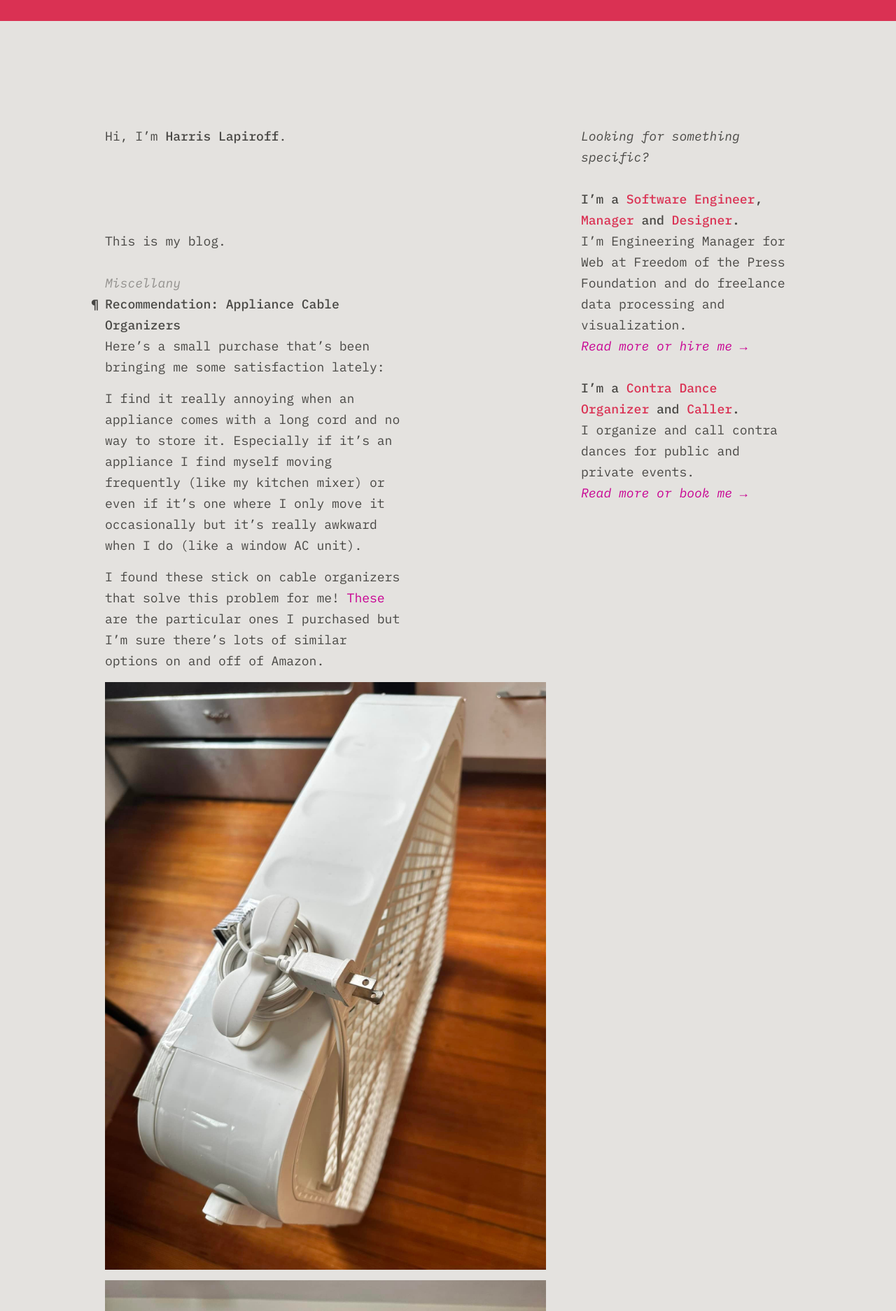
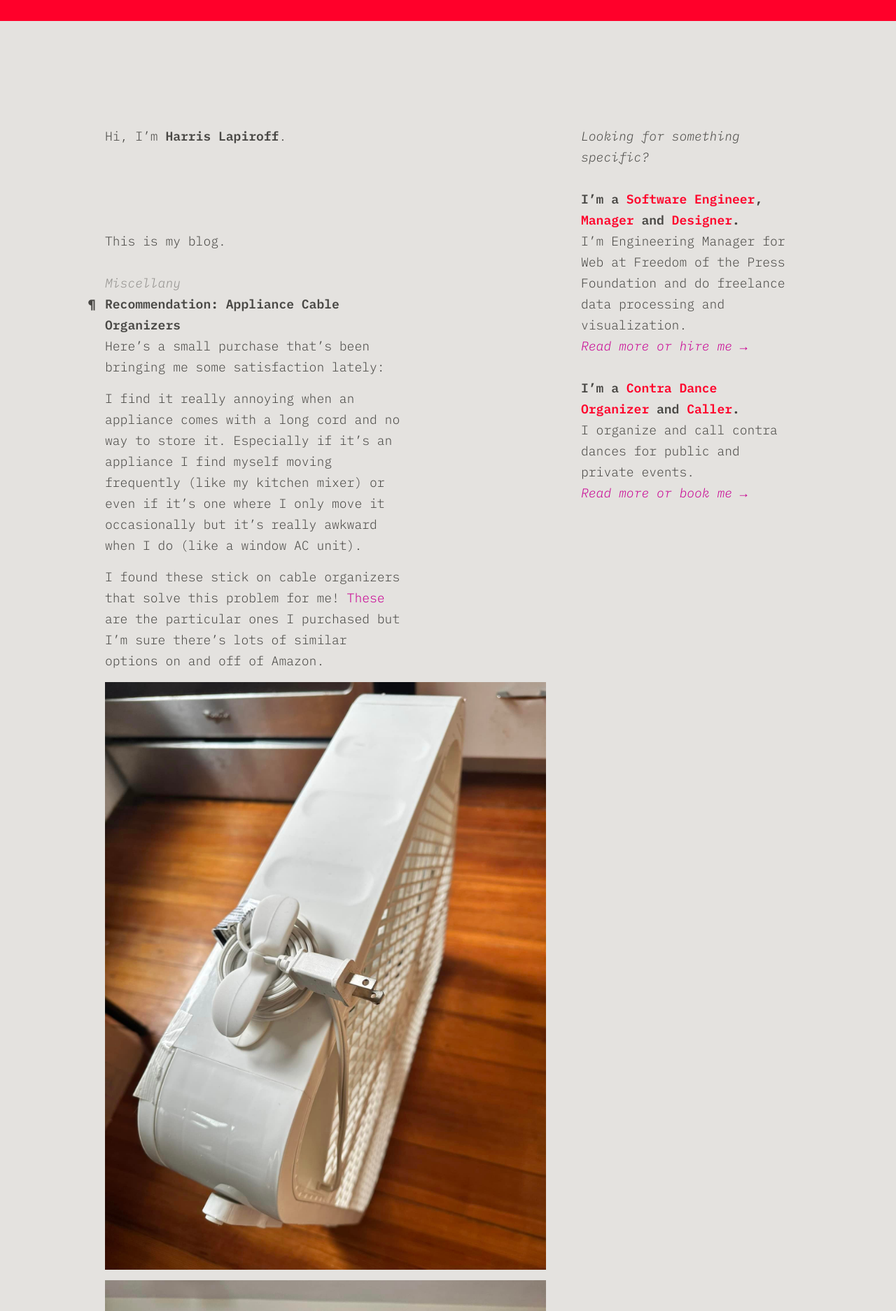
Before and after one commit to harrislapiroff/chromamine.com, a Jekyll site: the page built from index.md, in a window 1280 px wide. Shown: the top 1874 px of the page at 70% size. Built offline with Jekyll 4.4.1, drawn with Linux system fonts in a browser that asks for light colours.

Commit message:
Restructure templates and stylesheets

```diff
--- /dev/null
+++ b/_includes/blog-post.html
@@ -0,0 +1,17 @@
+<article class="blog-post">
+    <header>
+        {% unless include.post.categories == empty %}
+            <div class="category category-{{ include.post.categories|first|slugify }}">
+                {{ include.post.categories|first }}
+            </div>
+        {% else %}
+            <div class="category category-miscellany">
+                Miscellany
+            </div>
+        {% endunless %}
+        <h3><a href="{{ include.post.url }}">{{ include.post.title }}</a></h3>
+    </header>
+    <div class="blog-post-content">
+        {{ include.post.content }}
+    </div>
+</article>
--- /dev/null
+++ b/_includes/header.html
@@ -0,0 +1,8 @@
+<header class="page-header">
+	<h1 class="page-header__title">
+		Hi, I’m <span class="name">Harris Lapiroff</span>.
+	</h1>
+	{% if include.home %}
+		<a href="/" class="home-link">&larr; Return Home</a>
+	{% endif %}
+</header>
--- a/_layouts/home.html
+++ b/_layouts/home.html
@@ -1,11 +1,9 @@
 ---
 layout: base
-stylesheets: [home]
+stylesheets: [monotheme/universal, monotheme/home]
 ---
 
-<header class="page-header">
-	<h1 class="page-header__title">Hi, I’m <span class="name">Harris Lapiroff</span>.</h1>
-</header>
+{% include header.html %}
 
 <main>
 	<div class="pick-a-pill">
@@ -25,23 +23,7 @@
 	<section class="blog">
 		<h2 class="section-title">This is <span class="role">my blog</span>.</h2>
 		{% for post in site.posts limit:3 %}
-			<article class="blog-post">
-				<header>
-					{% unless post.categories == empty %}
-						<div class="category category-{{ post.categories|first|slugify }}">
-							{{ post.categories|first }}
-						</div>
-					{% else %}
-						<div class="category category-miscellany">
-							Miscellany
-						</div>
-					{% endunless %}
-					<h3><a href="{{ post.url }}">{{ post.title }}</a></h3>
-				</header>
-				<div class="blog-post-content">
-					{{ post.content }}
-				</div>
-			</article>
+			{% include blog-post.html post=post %}
 		{% endfor %}
 	</section>
 </main>
--- /dev/null
+++ b/_sass/_mixins.sass
@@ -0,0 +1,19 @@
+=med-dn
+    @media (max-width: 1200px)
+        @content
+
+=small-dn
+    @media (max-width: 960px)
+        @content
+
+=tiny-dn
+    @media (max-width: 600px)
+        @content
+
+=dark-mode
+    @media (prefers-color-scheme: dark)
+        @content
+
+=high-contrast
+    @media (prefers-contrast: more)
+        @content
--- a/static/styles/home.sass
+++ /dev/null
@@ -1,195 +0,0 @@
----
----
-
-@import url('https://fonts.googleapis.com/css2?family=IBM+Plex+Mono:ital,wght@0,400;0,500;1,400;1,500&display=swap')
-
-=med-dn
-    @media (max-width: 1200px)
-        @content
-
-=small-dn
-    @media (max-width: 960px)
-        @content
-
-=tiny-dn
-    @media (max-width: 600px)
-        @content
-
-=dark-mode
-    @media (prefers-color-scheme: dark)
-        @content
-
-\:root
-    --font-face-base: 'IBM Plex Mono', monospace
-    --font-size-base: 1.8rem
-    --line-height-base: 3rem
-    --font-weight-base: 400
-    --font-weight-bold: 500
-    --sidebar-width: 30rem
-    --blog-aside-width: 20rem
-    --gutter-width: 5rem
-    --body-margin: 15rem
-
-    --color-base: lch(30% 2 87)
-    --color-gray: lch(60% 2 87)
-    --color-accent-1: lch(50% 70 20)
-    --color-accent-2: lch(50% 140 200)
-    --color-bg: lch(90% 2 87)
-    --color-link: lch(29% 132 339)
-    --color-link-hover: lch(10% 132 339)
-    --color-pill-hover-bg: lch(100% 0 0 / 0.5)
-
-    +dark-mode
-        --color-base: lch(70% 2 87)
-        --color-gray: lch(60% 2 87)
-        --color-accent-1: lch(50% 70 20)
-        --color-accent-2: lch(50% 140 200)
-        --color-bg: lch(10% 2 87)
-        --color-link: lch(29% 132 339)
-        --color-link-hover: lch(50% 132 339)
-        --color-pill-hover-bg: lch(0% 0 0 / 0.5)
-
-    +med-dn
-        --body-margin: 5rem
-
-
-*
-    // IE6 was right
-    box-sizing: border-box
-
-html
-    font-size: 10px
-    background: var(--color-bg)
-    border-top: 3em solid var(--color-accent-1)
-
-body
-    font-family: var(--font-face-base)
-    font-size: var(--font-size-base)
-    font-weight: var(--font-weight-base)
-    line-height: var(--line-height-base)
-    color: var(--color-base)
-    margin: var(--body-margin)
-    padding-right: calc(var(--gutter-width) + var(--sidebar-width))
-    position: relative
-
-    +small-dn
-        padding-right: 0
-
-h1, h2, h3, h4, h5, h6
-    font-size: var(--font-size-base)
-    font-weight: var(--font-weight-bold)
-
-h1, h2, h3, h4, h5, h6, p, ul, ol, li, blockquote, pre
-    margin: 0
-    padding: 0
-
-a
-    color: inherit
-    text-decoration: none
-
-.page-header__title
-    font-weight: var(--font-weight-base)
-    margin-bottom: calc(var(--line-height-base) * 4)
-    > .name
-        font-weight: var(--font-weight-bold)
-
-    +tiny-dn
-        margin-bottom: calc(var(--line-height-base) * 2)
-
-.pick-a-pill
-    position: absolute
-    top: 0
-    right: 0
-    width: var(--sidebar-width)
-
-    +small-dn
-        position: static
-        width: auto
-        margin-bottom: calc(3 * var(--line-height-base))
-
-    h2
-        margin-bottom: calc(var(--line-height-base) / 2)
-        font-weight: var(--font-weight-base)
-        font-style: italic
-
-        +small-dn
-            display: none
-
-    .pill
-        display: block
-        padding: calc(var(--line-height-base) / 2)
-        transition: background 0.2s ease-in-out
-        color: inherit
-        margin-top: 0
-        margin-left: calc(-1 * var(--line-height-base) / 2)
-        margin-right: calc(-1 * var(--line-height-base) / 2)
-        margin-bottom: 0
-
-        h3
-            font-weight: var(--font-weight-bold)
-            .role
-                color: var(--color-accent-1)
-
-        .pill-button
-            font-style: italic
-            color: var(--color-link)
-            transition: color 0.2s ease-in-out
-
-        &:hover
-            background: var(--color-pill-hover-bg)
-            .pill-button
-                text-decoration: underline
-                text-decoration-color: lch(80% 0 0)
-                color: var(--color-link-hover)
-
-.blog
-    .section-title
-        font-weight: var(--font-weight-base)
-
-    .blog-post
-        margin-top: var(--line-height-base)
-        margin-bottom: calc(var(--line-height-base) * 3)
-        padding-right: var(--blog-aside-width)
-        .category
-            font-style: italic
-            color: var(--color-gray)
-        header h3 a
-            transition: color 0.2s ease-in-out
-            &::before
-                display: inline-block
-                content: '¶'
-                margin-left: -2em
-                width: 1.5em
-                padding-right: 0.5em
-                text-align: right
-            &:hover
-                color: var(--color-link)
-
-        +tiny-dn
-            padding-right: 0
-
-.blog-post-content
-    overflow-wrap: break-word
-
-    p, ul, ol
-        margin-bottom: calc(var(--line-height-base) / 2)
-
-    img
-        display: block
-        margin-bottom: calc(var(--line-height-base) / 2)
-        max-width: calc(100% + var(--blog-aside-width))
-        +tiny-dn
-            max-width: 100%
-
-    a
-        color: var(--color-link)
-        transition: color 0.2s ease-in-out
-        &:hover
-            text-decoration: underline
-            text-decoration-color: lch(80% 0 0)
-            color: var(--color-link-hover)
-
-    > p:last-child, & > ul:last-child li:last-child, & > ol:last-child li:last-child
-        &::after
-            content: " ⭓"
-            color: var(--color-accent-2)
--- /dev/null
+++ b/static/styles/monotheme/home.sass
@@ -0,0 +1,54 @@
+---
+---
+
+@import "mixins"
+
+.pick-a-pill
+    position: absolute
+    top: 0
+    right: 0
+    width: var(--sidebar-width)
+
+    +small-dn
+        position: static
+        width: auto
+        margin-bottom: calc(3 * var(--line-height-base))
+
+    h2
+        margin-bottom: calc(var(--line-height-base) / 2)
+        font-weight: var(--font-weight-base)
+        font-style: italic
+
+        +small-dn
+            display: none
+
+    .pill
+        display: block
+        padding: calc(var(--line-height-base) / 2)
+        transition: background 0.2s ease-in-out
+        color: inherit
+        margin-top: 0
+        margin-left: calc(-1 * var(--line-height-base) / 2)
+        margin-right: calc(-1 * var(--line-height-base) / 2)
+        margin-bottom: 0
+
+        h3
+            font-weight: var(--font-weight-bold)
+            .role
+                color: var(--color-accent-1)
+
+        .pill-button
+            font-style: italic
+            color: var(--color-link)
+            transition: color 0.2s ease-in-out
+
+        &:hover
+            background: var(--color-pill-hover-bg)
+            .pill-button
+                text-decoration: underline
+                text-decoration-color: lch(80% 0 0)
+                color: var(--color-link-hover)
+
+.blog
+    .section-title
+        font-weight: var(--font-weight-base)
--- /dev/null
+++ b/static/styles/monotheme/post.sass
@@ -0,0 +1,9 @@
+---
+---
+
+.home-link
+    color: var(--color-link)
+    &:hover
+        color: var(--color-link-hover)
+        text-decoration: underline
+        text-decoration-color: lch(80% 0 0)
--- /dev/null
+++ b/static/styles/monotheme/universal.sass
@@ -0,0 +1,140 @@
+---
+---
+
+@import "mixins"
+
+@import url('https://fonts.googleapis.com/css2?family=IBM+Plex+Mono:ital,wght@0,300;0,400;0,600;1,300;1,400;1,600&display=swap')
+
+\:root
+    --font-face-base: 'IBM Plex Mono', monospace
+    --font-size-base: 1.8rem
+    --line-height-base: 3rem
+    --font-weight-base: 300
+    --font-weight-bold: 600
+    --sidebar-width: 30rem
+    --blog-aside-width: 20rem
+    --gutter-width: 5rem
+    --body-margin: 15rem
+
+    --color-base: lch(30% 2 87)
+    --color-gray: lch(60% 2 87)
+    --color-accent-1: lch(50% 132 25)
+    --color-accent-2: lch(50% 132 190)
+    --color-bg: lch(90% 2 87)
+    --color-link: lch(29% 132 339)
+    --color-link-hover: lch(10% 132 339)
+    --color-pill-hover-bg: lch(100% 0 0 / 0.5)
+
+    +dark-mode
+        --color-base: lch(70% 2 87)
+        --color-gray: lch(60% 2 87)
+        --color-accent-1: lch(70% 132 25)
+        --color-accent-2: lch(50% 132 190)
+        --color-bg: lch(10% 2 87)
+        --color-link: lch(50% 132 339)
+        --color-link-hover: lch(50% 132 339)
+        --color-pill-hover-bg: lch(0% 0 0 / 0.5)
+
+    +high-contrast
+        --font-weight-base: 400
+
+    +med-dn
+        --body-margin: 5rem
+
+
+*
+    // IE6 was right
+    box-sizing: border-box
+
+html
+    font-size: 10px
+    background: var(--color-bg)
+    border-top: 3em solid var(--color-accent-1)
+
+body
+    font-family: var(--font-face-base)
+    font-size: var(--font-size-base)
+    font-weight: var(--font-weight-base)
+    line-height: var(--line-height-base)
+    color: var(--color-base)
+    margin: var(--body-margin)
+    padding-right: calc(var(--gutter-width) + var(--sidebar-width))
+    position: relative
+
+    +small-dn
+        padding-right: 0
+
+h1, h2, h3, h4, h5, h6
+    font-size: var(--font-size-base)
+    font-weight: var(--font-weight-bold)
+
+h1, h2, h3, h4, h5, h6, p, ul, ol, li, blockquote, pre
+    margin: 0
+    padding: 0
+
+a
+    color: inherit
+    text-decoration: none
+
+.page-header__title
+    font-weight: var(--font-weight-base)
+    margin-bottom: calc(var(--line-height-base) * 4)
+    > .name
+        font-weight: var(--font-weight-bold)
+
+    +tiny-dn
+        margin-bottom: calc(var(--line-height-base) * 2)
+
+.blog-post
+    position: relative
+    margin-top: calc(var(--line-height-base) / 2)
+    margin-bottom: calc(var(--line-height-base) * 3)
+    padding-right: var(--blog-aside-width)
+    .category
+        font-style: italic
+        color: var(--color-gray)
+    header
+        padding-top: calc(var(--line-height-base) / 2)
+    header h3 a
+        --gutter: 0.75em
+        --width: 1.5em
+        transition: color 0.2s ease-in-out
+        &::before
+            display: inline-block
+            content: '¶'
+            margin-left: calc(-1 * var(--gutter) - var(--width))
+            width: var(--width)
+            padding-right: var(--gutter)
+            text-align: right
+        &:hover
+            color: var(--color-link)
+
+    +tiny-dn
+        padding-right: 0
+
+
+.blog-post-content
+    overflow-wrap: break-word
+
+    p, ul, ol
+        margin-bottom: calc(var(--line-height-base) / 2)
+
+    img
+        display: block
+        margin-bottom: calc(var(--line-height-base) / 2)
+        max-width: calc(100% + var(--blog-aside-width))
+        +tiny-dn
+            max-width: 100%
+
+    a
+        color: var(--color-link)
+        transition: color 0.2s ease-in-out
+        &:hover
+            text-decoration: underline
+            text-decoration-color: lch(80% 0 0)
+            color: var(--color-link-hover)
+
+    > p:last-child, & > ul:last-child li:last-child, & > ol:last-child li:last-child
+        &::after
+            content: " ⭓"
+            color: var(--color-accent-2)
--- a/static/styles/post.sass
+++ /dev/null
@@ -1,9 +0,0 @@
----
----
-
-article
-    max-width: 600px
-    margin: 4rem auto
-
-article img
-    max-width: 100%
```
Also changed, not shown: _layouts/post.html (+6 -19 lines), 1 other file.
